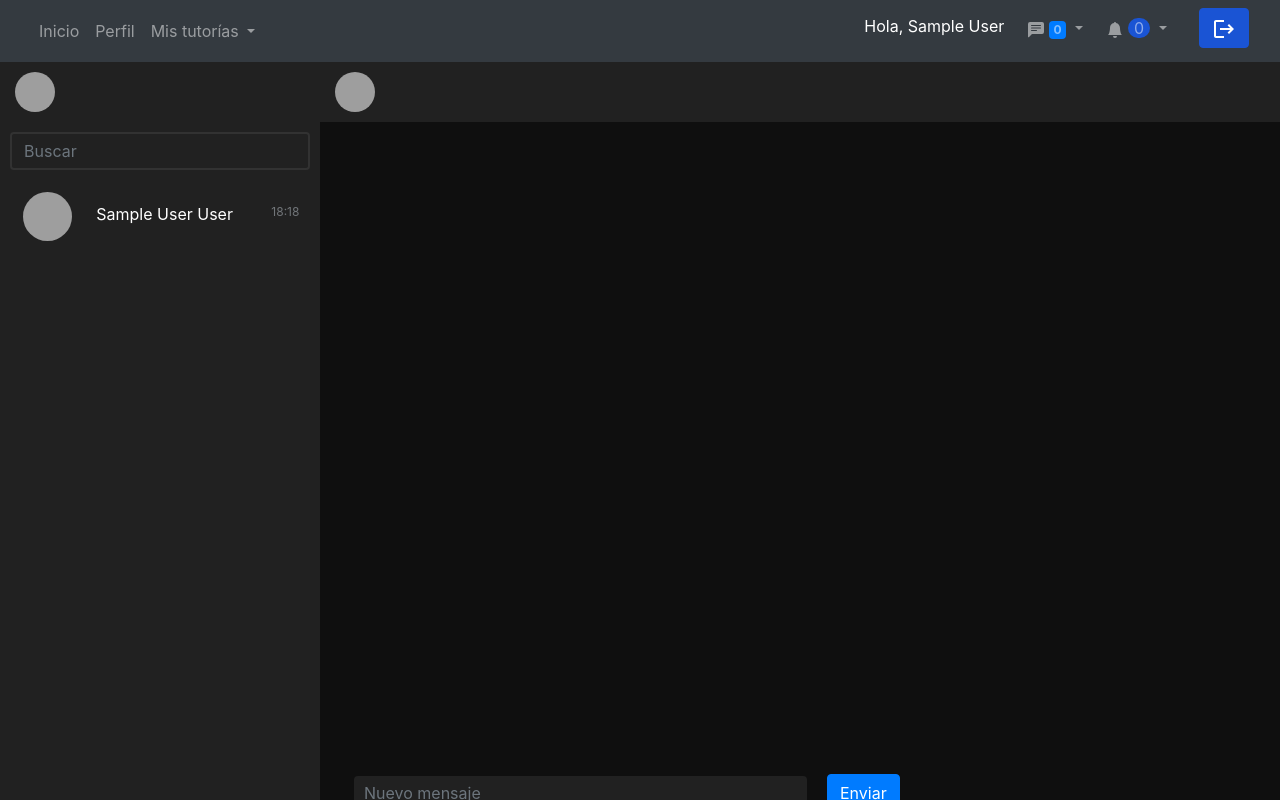
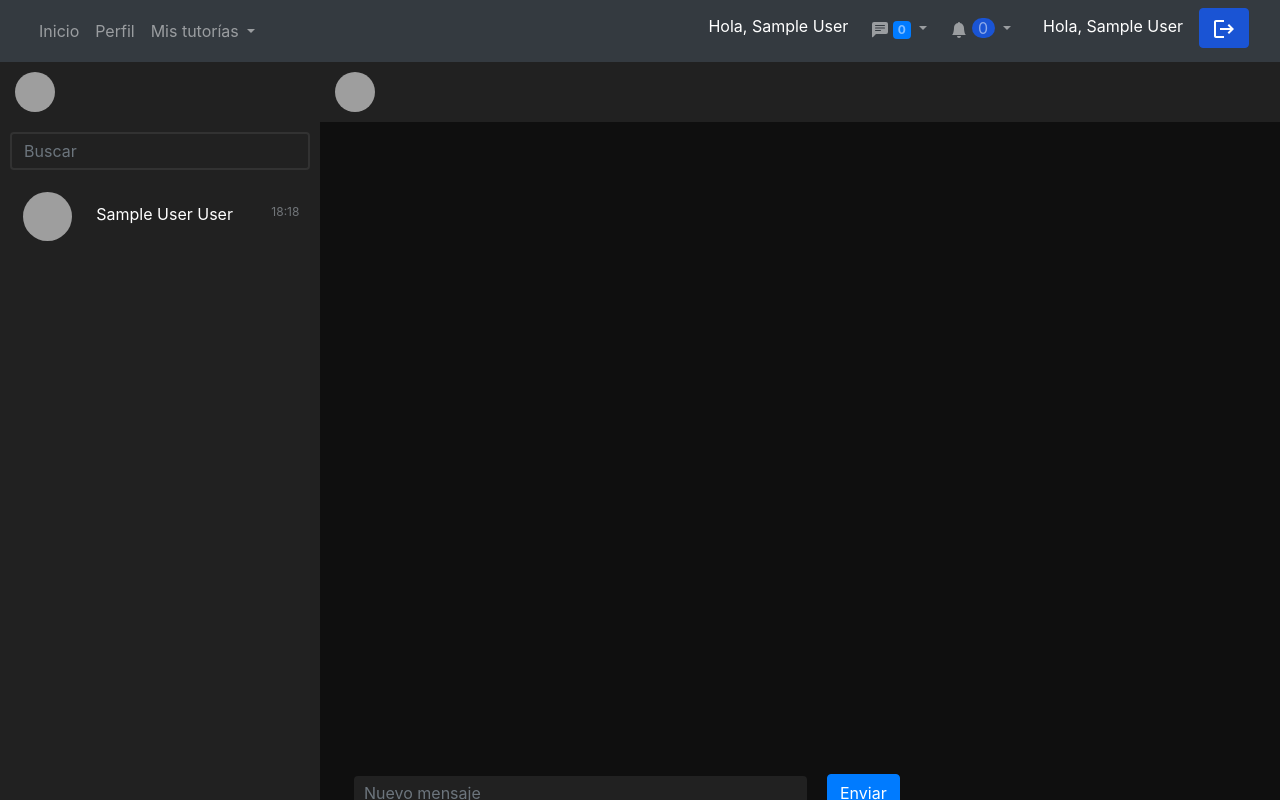
Before and after one commit to Adrian2302/Tutorships, a Django app: page /mensajes/ in a window 1280 px wide. Run offline with Django 3.2, Linux system fonts and the light colour scheme; a user stored in the database is signed in; tables that the repository leaves empty hold one stand-in row (values such as "Sample post"); data that the repository does not hold is empty; parts of the project's set-up code (start-up, migrations or seed data) failed here and were passed over; some libraries are stand-ins or nearby versions; grey boxes are pictures that could not be loaded.

Commit message:
resolve rebase conflicts

```diff
--- a/Project/templates/studentHeader.html
+++ b/Project/templates/studentHeader.html
@@ -64,6 +64,10 @@
                     {% show_notifications %}
                     {% endif %}
                 </li>
+
+                {% if user.is_authenticated %}
+                <p class="white-text-navbar">Hola, {{ request|get_name }}</p>
+                {% endif %}
                 <li class="nav-item">
                     {% if user.is_authenticated %}
                     <a type="button" class="btn btn-primary button-blue" href="{% url 'logout' %}" >
--- a/Project/templatetags/custom_tags.py
+++ b/Project/templatetags/custom_tags.py
@@ -6,7 +6,6 @@ from Chat.models import MessageNotification
 from UserAuthentication.models import User
 
 register = template.Library()
-
 
 
 @register.inclusion_tag('showNotifications.html', takes_context=True)
@@ -44,6 +43,7 @@ def delete_value(request, arg):
             query.remove(value)
             break
 
+
     url_parts[4] = urllib.parse.urlencode(query)
 
     return urllib.parse.urlunparse(url_parts)
```
